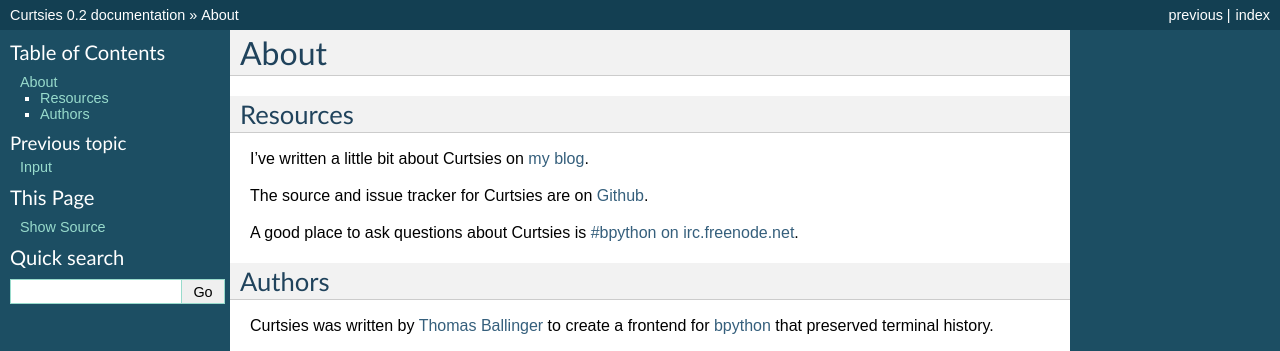
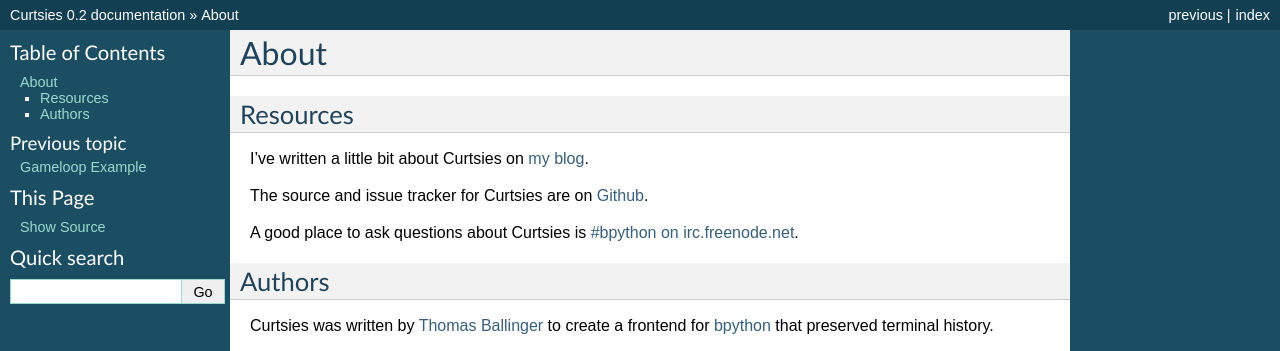
Before and after one commit to bpython/curtsies, a Sphinx documentation site: the page built from docs/about.rst, in a window 1280 px wide. Shown: the top 351 px of the page. Built offline with Sphinx 7.4.7, drawn with Linux system fonts in a browser that asks for light colours.

Commit message:
another example

```diff
--- /dev/null
+++ b/docs/gameloop.rst
@@ -0,0 +1,6 @@
+Gameloop Example
+^^^^^^^^^^^^^^^^
+
+.. literalinclude:: ../examples/fps.py
+
+Paste it into a file and try it out!
--- a/docs/index.rst
+++ b/docs/index.rst
@@ -30,6 +30,7 @@
    FSArray
    window
    Input
+   gameloop
    about
 
 Indices and tables
```
